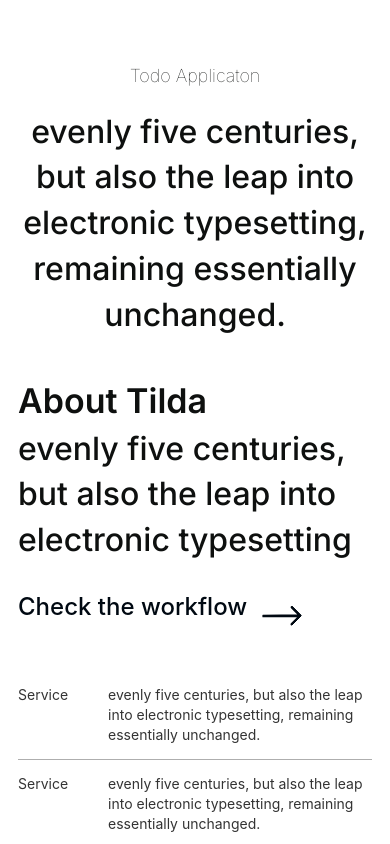
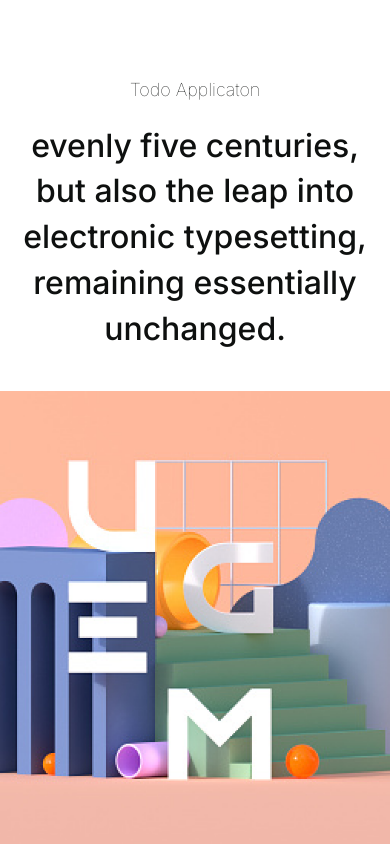
Before and after one commit to 70Ni/webapp, a React (Create React App) app: page /casepro in a window 390 px wide. Shown: the top 844 px of the page. Built offline with nearby package versions, Linux system fonts and the light colour scheme.

Commit message:
Welcome image updates, casepro

```diff
--- a/src/Pages/Cases/CasePro.jsx
+++ b/src/Pages/Cases/CasePro.jsx
@@ -29,11 +29,11 @@ function CasePro() {
           </div>
         </div>
         <div>
-          {/* <div className="caseimgwrpr">
+          <div className="caseimgwrpr">
             <div className="caseintImg">
               <img src={image} alt="caseStudyImage" className="caseBannerimg" />
             </div>
-          </div> */}
+          </div>
         </div>
         <div className="casedetails">
           <div className="casedatawrper">
--- a/src/Pages/Cases/casepro.css
+++ b/src/Pages/Cases/casepro.css
@@ -168,6 +168,10 @@
   .guideHeader {
     margin-right: 0px;
   }
+  .caseBannerimg {
+    width: 100%;
+    height: auto;
+  }
 }
 @media only screen and (max-width: 825px) {
   .globcolors,
@@ -217,6 +221,6 @@
     margin-bottom: 0px;
   }
   .casewrapper {
-    margin: 0px;
+    margin: 14px 0px;
   }
 }
```
